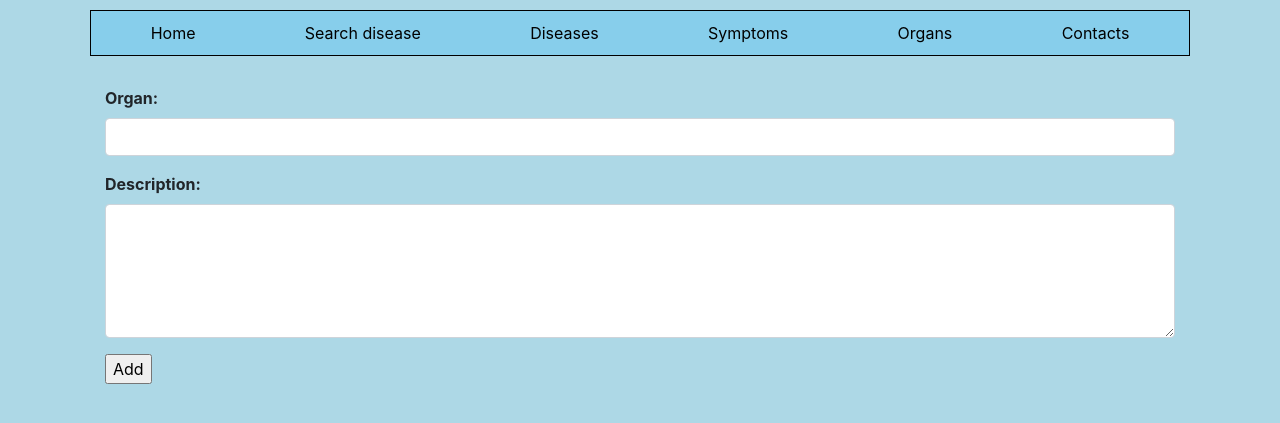
After one commit to nikolska/Medical_reference_book, a Django app: page /organs/add/ in a window 1280 px wide. The commit adds this page. Shown: the top 423 px of the page. Run offline with Django 3.2, Linux system fonts and the light colour scheme; some libraries are stand-ins or nearby versions.

Commit message:
add new organ view

```diff
--- /dev/null
+++ b/medical_app/main_app/templates/add_new_organ.html
@@ -0,0 +1,26 @@
+{% extends 'base.html' %}
+
+{% block title %}Add new organ{% endblock %}
+
+
+{% block content %}
+
+{% if message %}
+<h3 style="color: red" align="center">{{ message }}</h3>
+{% endif %}
+
+<form action="" method="POST">
+    {% csrf_token%}
+
+    <div class="mb-3">
+        <label for="name" class="form-label"><b>Organ:</b></label>
+        <input type="text" maxlength="255" class="form-control" id="name" name="name">
+    </div>
+    <div class="mb-3">
+        <label for="description" class="form-label"><b>Description:</b></label>
+        <textarea class="form-control" id="description" name="description" rows="5"></textarea>
+    </div>
+    <input type="submit" value="Add">
+</form>
+
+{% endblock %}
--- a/medical_app/main_app/templates/organs_list.html
+++ b/medical_app/main_app/templates/organs_list.html
@@ -5,6 +5,8 @@
 
 {% block content %}
 
+<button type="button" class="btn btn-outline-light"><a href="{% url 'add_organ' %}">Add new organ</a></button>
+<br><br>
 {% for organ in organs %}
     <li><b>{{ organ.name }}:</b> {{ organ.description }}</li><br>
 {% endfor %}
--- a/medical_app/main_app/templates/search_disease.html
+++ b/medical_app/main_app/templates/search_disease.html
@@ -38,6 +38,7 @@
                             <tr>
                         {% endif %}
                             <td>
+                                <input type="search">
                                 <input type="checkbox" id="symptoms" name="symptoms" value="{{ symptom.pk }}">
                                 <label for="symptoms">{{ symptom.name }}</label><br>
                             </td>
--- a/medical_app/main_app/views.py
+++ b/medical_app/main_app/views.py
@@ -1,6 +1,7 @@
-from django.http import HttpResponse, Http404, JsonResponse
+from django.http import HttpResponse, Http404, JsonResponse, HttpResponseRedirect
 from django.shortcuts import render, get_object_or_404, get_list_or_404
 from django.template.loader import render_to_string
+from django.urls import reverse
 from django.views.generic import View
 
 from .models import *
@@ -82,3 +83,27 @@ class SearchDiseaseView(View):
 
         ctx = {'diseases': diseases}
         return render(request, 'diseases_list.html', ctx)
+
+
+class AddNewOrganView(View):
+    template = 'add_new_organ.html'
+
+    def get(self, request):
+        return render(request, self.template)
+
+    def post(self, request):
+        name = request.POST.get('name')
+        description = request.POST.get('description')
+
+        if not name:
+            ctx = {'message': 'Name cannot be empty!'}
+            return render(request, self.template, ctx)
+        if len(name) > 255:
+            ctx = {'message': 'Name cannot be longer than 255 characters!'}
+            return render(request, self.template, ctx)
+
+        Organ.objects.create(
+            name=name,
+            description=description
+        )
+        return HttpResponseRedirect(reverse('organs_list'))
--- a/medical_app/medical_app/urls.py
+++ b/medical_app/medical_app/urls.py
@@ -26,5 +26,6 @@ urlpatterns = [
     re_path(r'^diseases/(?P<disease_pk>\d+)/$', DiseaseDetailsView.as_view(), name='disease_details'),
     path('diseases/search/', SearchDiseaseView.as_view(), name='search_disease'),
     path('organs/', OrgansListView.as_view(), name='organs_list'),
+    path('organs/add/', AddNewOrganView.as_view(), name='add_organ'),
     path('symptoms/', SymptomsListView.as_view(), name='symptoms_list')
 ]
```
